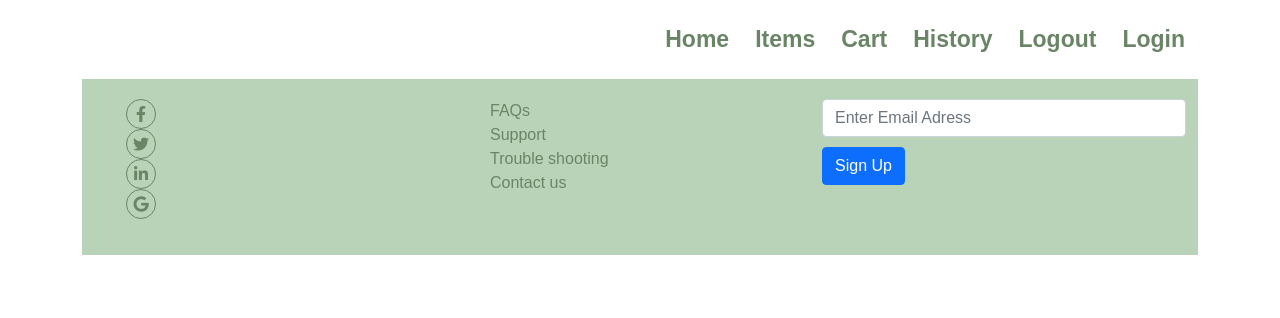
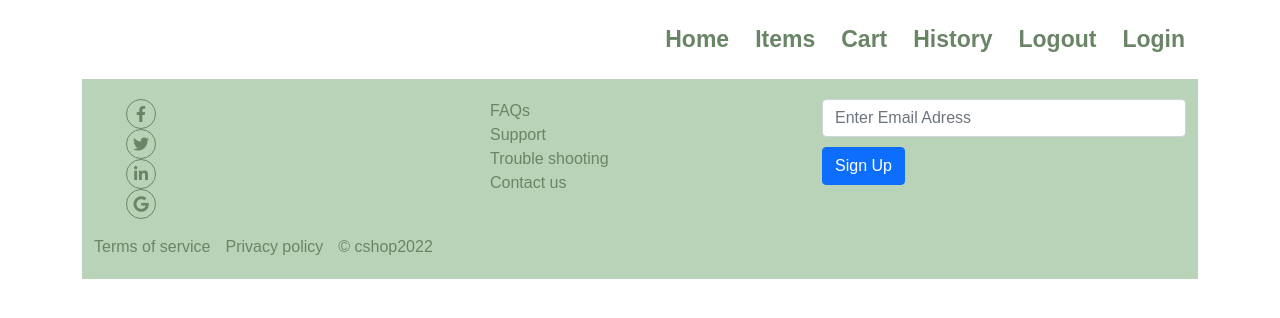
Before and after one commit to uhuru-rawlings/cshop, an Angular app: page /cshop/checkout in a window 1280 px wide. Shown: the top 318 px of the page. Built offline with nearby package versions, Linux system fonts and the light colour scheme.

Commit message:
added terms of service link

```diff
--- a/src/app/footer/footer.component.css
+++ b/src/app/footer/footer.component.css
@@ -38,3 +38,12 @@ footer ul li a{
 footer ul li a:hover .hidetext{
     display: block;
 }
+#flex_conts{
+    display: inline;
+}
+#flex_conts a{
+    margin-right: 15px;
+    text-align: center;
+    text-decoration: none;
+    color: #698566;
+}
--- a/src/app/footer/footer.component.html
+++ b/src/app/footer/footer.component.html
@@ -28,5 +28,6 @@
                 </form>
             </div>
         </div>
+        <div class="text-center" id="flex_conts"><a href="">Terms of service</a><a href="">Privacy policy</a><a href="">&copy; cshop2022</a></div>
     </div>
 </footer>
```
